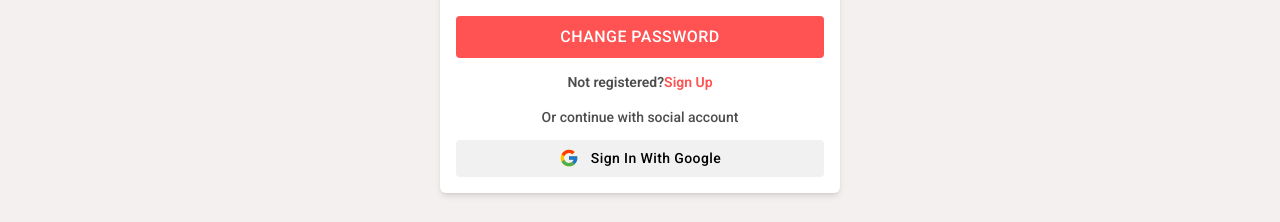
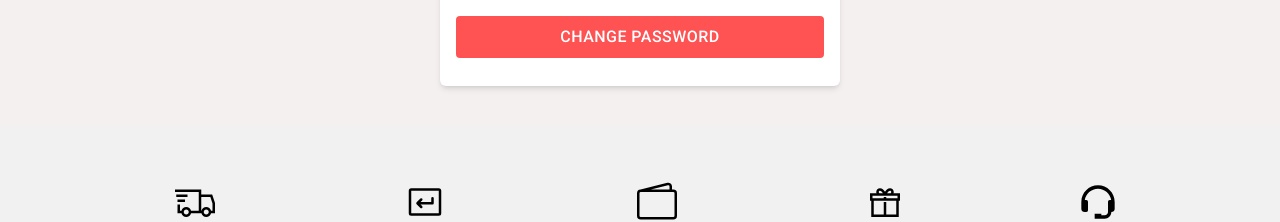
Before and after one commit to nashnc/E-commerce, a React (Vite) app in the folder consumerSide/: page /forgot in a window 1280 px wide. Shown: the part 587-809 px from the top of the page. Built offline with nearby package versions, Linux system fonts and the light colour scheme.

Commit message:
day 17: fix bugs and minor UI issues

```diff
--- a/consumerSide/src/pages/ForgotPassword/ForgotPassword.jsx
+++ b/consumerSide/src/pages/ForgotPassword/ForgotPassword.jsx
@@ -100,23 +100,7 @@ const ForgotPassword = () => {
                   Change Password
                 </Button>
               </div>
-              <p className="text-center text-[14px] font-[600]">
-                Not registered?
-                <Link
-                  className="link cursor-pointer text-primary hover:underline"
-                  to="/register"
-                >
-                  Sign Up
-                </Link>
-              </p>
-              <p className="text-center font-[500]">
-                Or continue with social account
-              </p>
             </form>
-
-            <Button className="btn-lg flex w-full gap-3 !bg-[#f1f1f1] text-[18px] !capitalize !text-black">
-              <FcGoogle className="!text-[20px]" /> Sign in with Google
-            </Button>
           </div>
         </div>
       </section>
```
